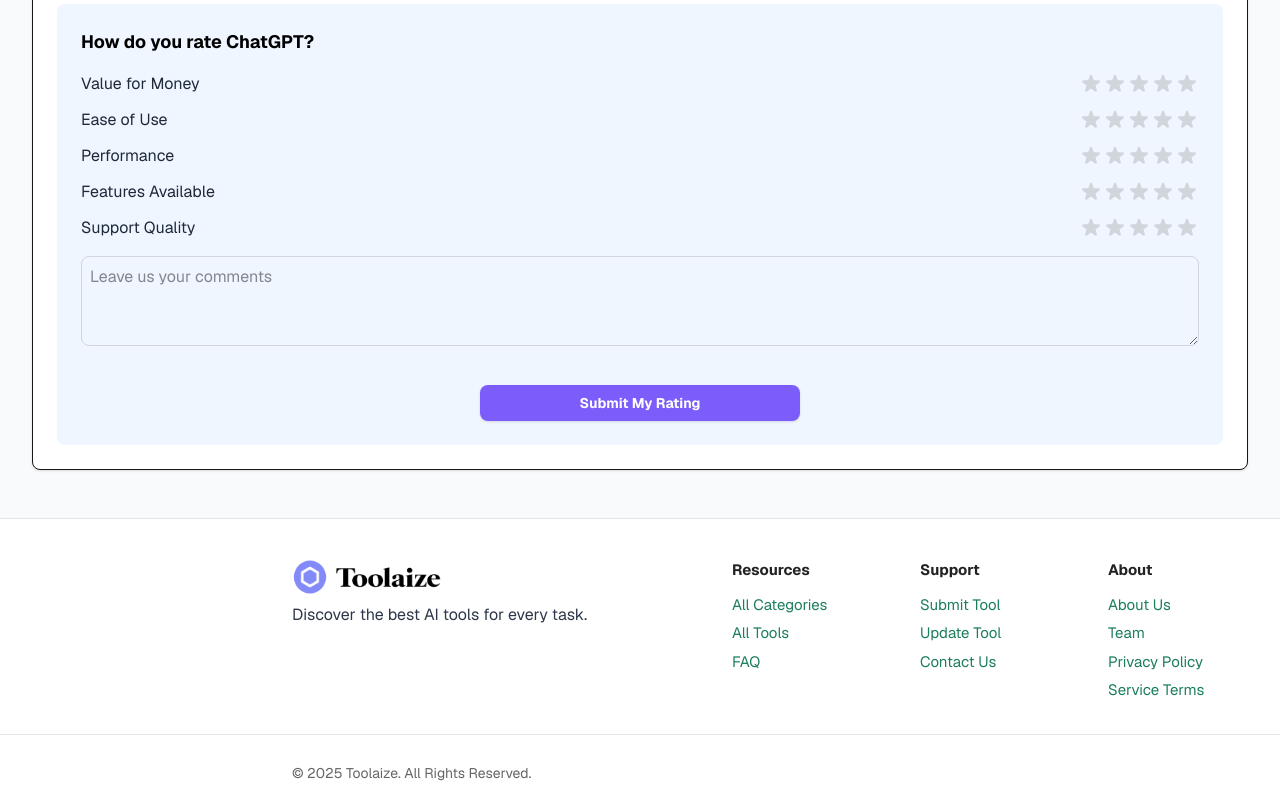
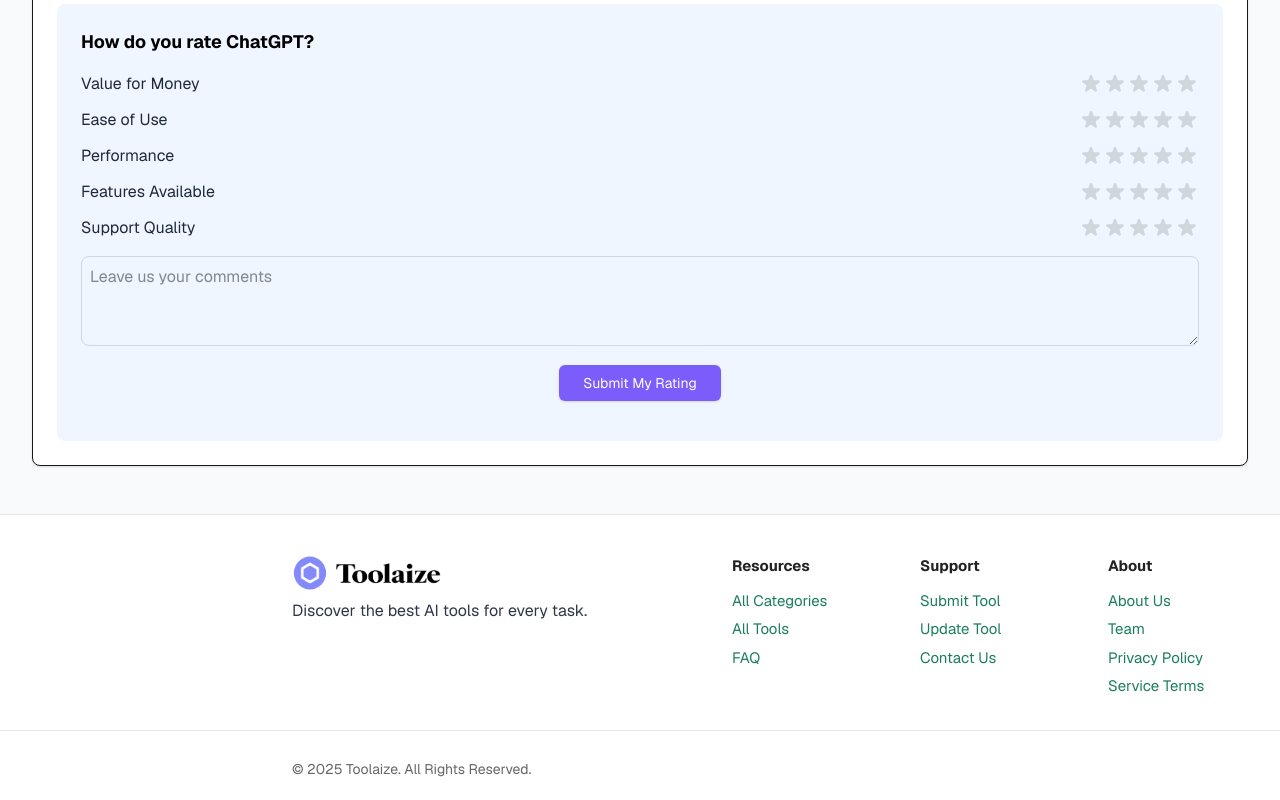
Before and after one commit to chenyichao1993/ai-tool, a Next.js app in the folder ai-tool-directory/: page /tools/chatgpt in a window 1280 px wide. Shown: the part 1661-2461 px from the top of the page. Built offline with nearby package versions, Linux system fonts and the light colour scheme.

Commit message:
优化 ToolClient.tsx 中的文本框和按钮样式，移除不必要的最大宽度限制，提升了用户界面的美观性和一致性。

```diff
--- a/ai-tool-directory/src/app/tools/[id]/ToolClient.tsx
+++ b/ai-tool-directory/src/app/tools/[id]/ToolClient.tsx
@@ -400,7 +400,7 @@
                     </div>
                     {/* 输入框单独一行，圆角，宽度100%，背景色与评分区一致 */}
                     <textarea
-                      className="w-full max-w-[320px] mx-auto min-w-0 rounded-lg px-2 py-2 border border-gray-300 bg-blue-50 focus:outline-none focus:ring-2 focus:ring-[#7C5CFA] focus:border-[#7C5CFA] transition mb-4 md:max-w-none md:mx-0 md:px-2 md:py-2"
+                      className="w-full rounded-lg px-2 py-2 border border-gray-300 bg-blue-50 focus:outline-none focus:ring-2 focus:ring-[#7C5CFA] focus:border-[#7C5CFA] transition"
                       rows={3}
                       placeholder="Leave us your comments"
                       value={userComment}
@@ -411,7 +411,7 @@
                     <div className="flex justify-center">
                       <button
                         type="submit"
-                        className="w-full max-w-[320px] mx-auto min-w-0 rounded-md shadow-sm text-sm font-medium px-2 py-2 bg-[#7C5CFA] hover:bg-[#6842e6] text-white focus:outline-none focus:ring-2 focus:ring-offset-2 focus:ring-[#7C5CFA] mt-2 md:max-w-none md:mx-0 md:rounded-lg md:font-semibold md:px-6 md:py-2 md:mt-4 md:max-w-xs"
+                        className="rounded-md shadow-sm text-sm font-medium px-6 py-2 mt-3 mb-4 bg-[#7C5CFA] hover:bg-[#6842e6] text-white focus:outline-none focus:ring-2 focus:ring-offset-2 focus:ring-[#7C5CFA]"
                       >
                         Submit My Rating
                       </button>
```
